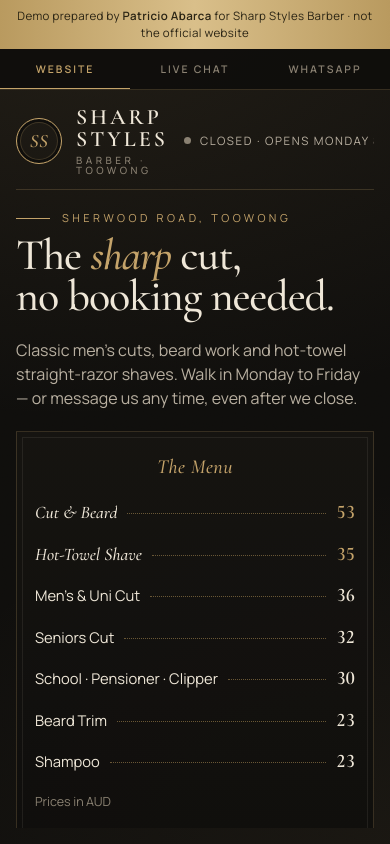
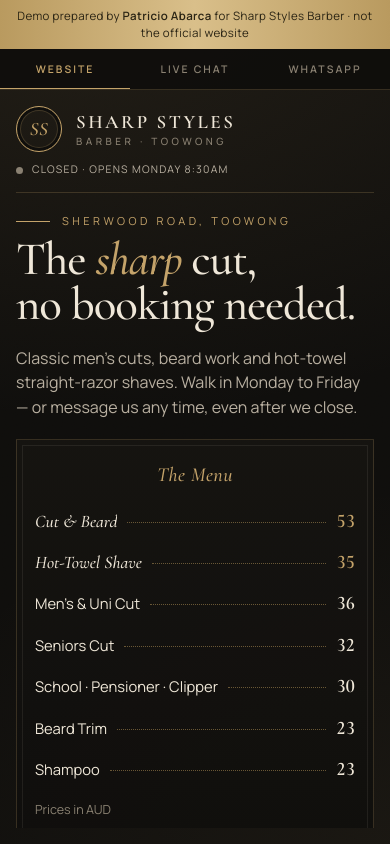
Before and after one commit to patricbarca/demos, a plain HTML site: page sharp-styles/index.html in a window 390 px wide. Drawn offline with nearby package versions, Linux system fonts and the light colour scheme.

Commit message:
Mobile header fit
Co-Authored-By: Claude Opus 5.5 <noreply@anthropic.com>

```diff
--- a/sharp-styles/index.html
+++ b/sharp-styles/index.html
@@ -165,7 +165,11 @@
     .seg { display: none; }
     .stage[data-view="site"] .side { display: none; }
     .stage:not([data-view="site"]) .site { display: none; }
-    .site { overflow-y: auto; padding-bottom: 8px; }
+    .site { overflow-y: auto; overflow-x: hidden; padding-bottom: 8px; }
+    .top { flex-wrap: wrap; align-items: flex-start; gap: 10px; }
+    .wordmark { font-size: 19px; letter-spacing: 2.5px; }
+    .status { white-space: normal; font-size: 10.5px; letter-spacing: 1.2px; }
+    h1 { font-size: clamp(40px, 12vw, 56px); }
     .phone { max-width: none; max-height: none; aspect-ratio: auto; padding: 0; background: none; box-shadow: 0 0 0 1px var(--hair); border-radius: 18px; }
     .screen { border-radius: 18px; }
     .notch { display: none; }
```
